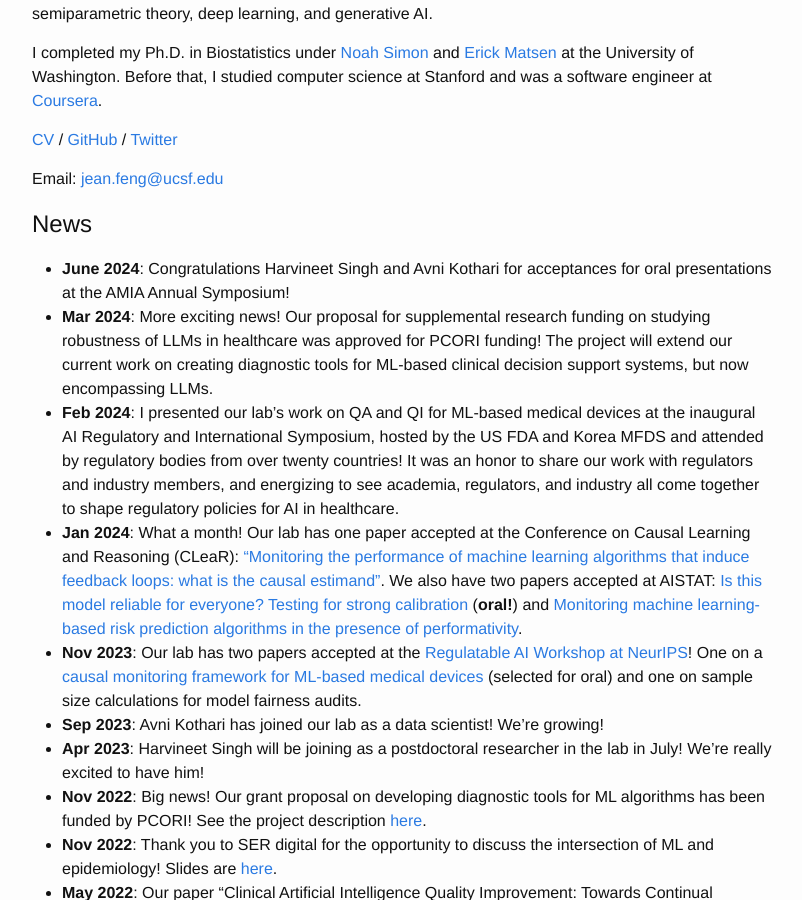
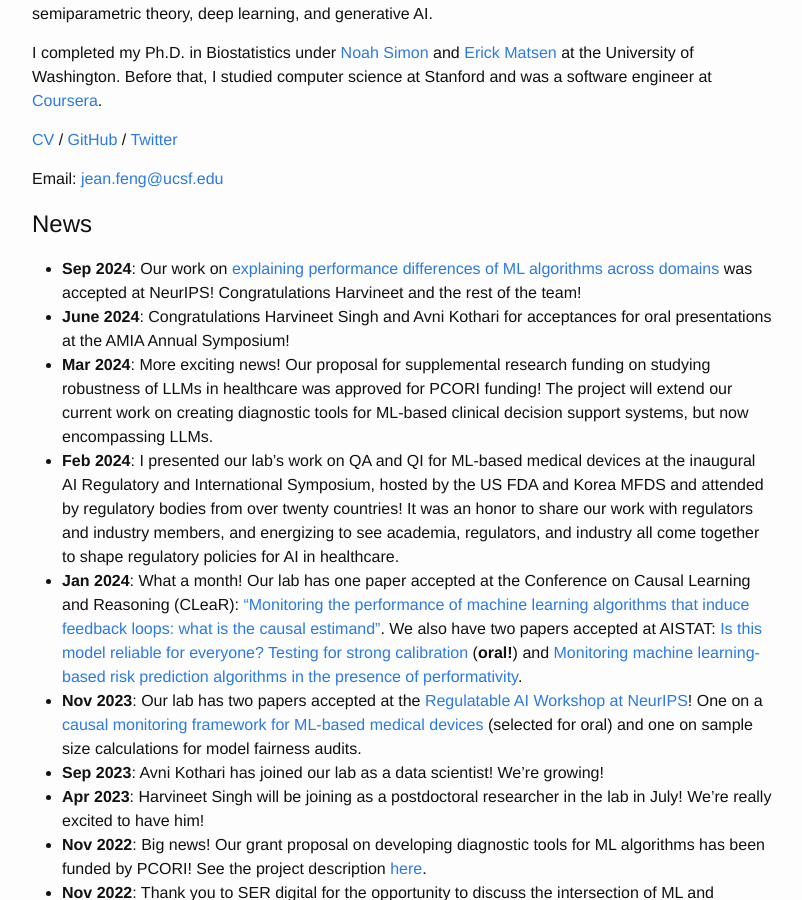
Before and after one commit to jjfeng/jjfeng.github.io, a Jekyll site: the page built from index.md, in a window 1280 px wide and 900 px high, scrolled down 408 px. Shown: the whole window, without its empty margins (238-1040 px from the left). Built offline with Jekyll 4.4.1, drawn with Linux system fonts in a browser that asks for light colours.

Commit message:
update news

```diff
--- a/index.md
+++ b/index.md
@@ -46,6 +46,7 @@ document.write("<a href='mailto:"+link+"'>"+link+"</a>")
 </script><noscript>Sorry, you need Javascript on to email.</noscript>
 
 ## News
+- **Sep 2024**: Our work on [explaining performance differences of ML algorithms across domains](https://arxiv.org/abs/2402.14254) was accepted at NeurIPS! Congratulations Harvineet and the rest of the team!
 - **June 2024**: Congratulations Harvineet Singh and Avni Kothari for acceptances for oral presentations at the AMIA Annual Symposium!
 - **Mar 2024**: More exciting news! Our proposal for supplemental research funding on studying robustness of LLMs in healthcare was approved for PCORI funding! The project will extend our current work on creating diagnostic tools for ML-based clinical decision support systems, but now encompassing LLMs.
 - **Feb 2024**: I presented our lab's work on QA and QI for ML-based medical devices at the inaugural AI Regulatory and International Symposium, hosted by the US FDA and Korea MFDS and attended by regulatory bodies from over twenty countries! It was an honor to share our work with regulators and industry members, and energizing to see academia, regulators, and industry all come together to shape regulatory policies for AI in healthcare.
```
